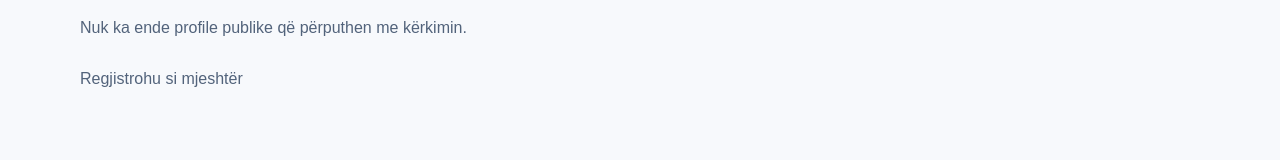
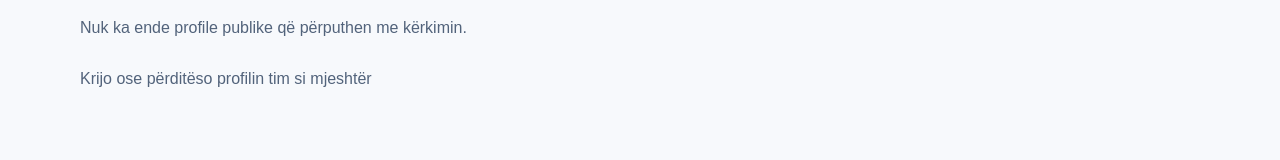
Before and after one commit to contactasatechservice-coder/e-Mjeshtri-Admin, a Next.js app in the folder platform/: page /sherbime in a window 1280 px wide. Shown: the part 360-520 px from the top of the page. Built offline with nearby package versions, Linux system fonts and the light colour scheme; no server answers; the database is empty.

Commit message:
Connect public tradespeople directory to profile editor

```diff
--- a/platform/src/app/sherbime/page.tsx
+++ b/platform/src/app/sherbime/page.tsx
@@ -7,5 +7,5 @@ export default function Services(){
  const [items,setItems]=useState<Profile[]>([]);const [loading,setLoading]=useState(true);const [notice,setNotice]=useState("");const [query,setQuery]=useState("");
  useEffect(()=>{let active=true;async function load(){try{const {data,error}=await getSupabase().from("em_professional_profiles").select("user_id,display_name,profession,city,description").eq("is_public",true).order("created_at",{ascending:false}).limit(100);if(error)throw error;if(active)setItems(data??[]);}catch{if(active)setNotice("Profilet nuk u ngarkuan.");}finally{if(active)setLoading(false);}}void load();return()=>{active=false};},[]);
  const filtered=items.filter(x=>(x.display_name+" "+x.profession+" "+x.city).toLocaleLowerCase("sq").includes(query.toLocaleLowerCase("sq")));
- return <main className="section"><span className="eyebrow">Profesionistë të regjistruar</span><h1>Gjej mjeshtrin e duhur</h1><p>Shfleto profilet publike të mjeshtrave në platformë.</p><label>Kërko profesion ose qytet<input value={query} onChange={e=>setQuery(e.target.value)} placeholder="P.sh. Hidraulik, Durrës" style={{display:"block",width:"100%",maxWidth:520,padding:12,marginTop:8}}/></label>{loading?<p>Po ngarkohen profilet...</p>:notice?<p role="status">{notice}</p>:filtered.length===0?<p>Nuk ka ende profile publike që përputhen me kërkimin.</p>:<div className="grid" style={{marginTop:24}}>{filtered.map(x=><article className="tile" key={x.user_id}><h2>{x.display_name}</h2><p><strong>{x.profession}</strong> · {x.city}</p><p>{x.description||"Profesionist i regjistruar në e-Mjeshtri."}</p></article>)}</div>}<p style={{marginTop:24}}><Link href="/regjistrohu">Regjistrohu si mjeshtër</Link></p></main>;
+ return <main className="section"><span className="eyebrow">Profesionistë të regjistruar</span><h1>Gjej mjeshtrin e duhur</h1><p>Shfleto profilet publike të mjeshtrave në platformë.</p><label>Kërko profesion ose qytet<input value={query} onChange={e=>setQuery(e.target.value)} placeholder="P.sh. Hidraulik, Durrës" style={{display:"block",width:"100%",maxWidth:520,padding:12,marginTop:8}}/></label>{loading?<p>Po ngarkohen profilet...</p>:notice?<p role="status">{notice}</p>:filtered.length===0?<p>Nuk ka ende profile publike që përputhen me kërkimin.</p>:<div className="grid" style={{marginTop:24}}>{filtered.map(x=><article className="tile" key={x.user_id}><h2>{x.display_name}</h2><p><strong>{x.profession}</strong> · {x.city}</p><p>{x.description||"Profesionist i regjistruar në e-Mjeshtri."}</p></article>)}</div>}<p style={{marginTop:24}}><Link href="/profili-mjeshtrit">Krijo ose përditëso profilin tim si mjeshtër</Link></p></main>;
 }
```
